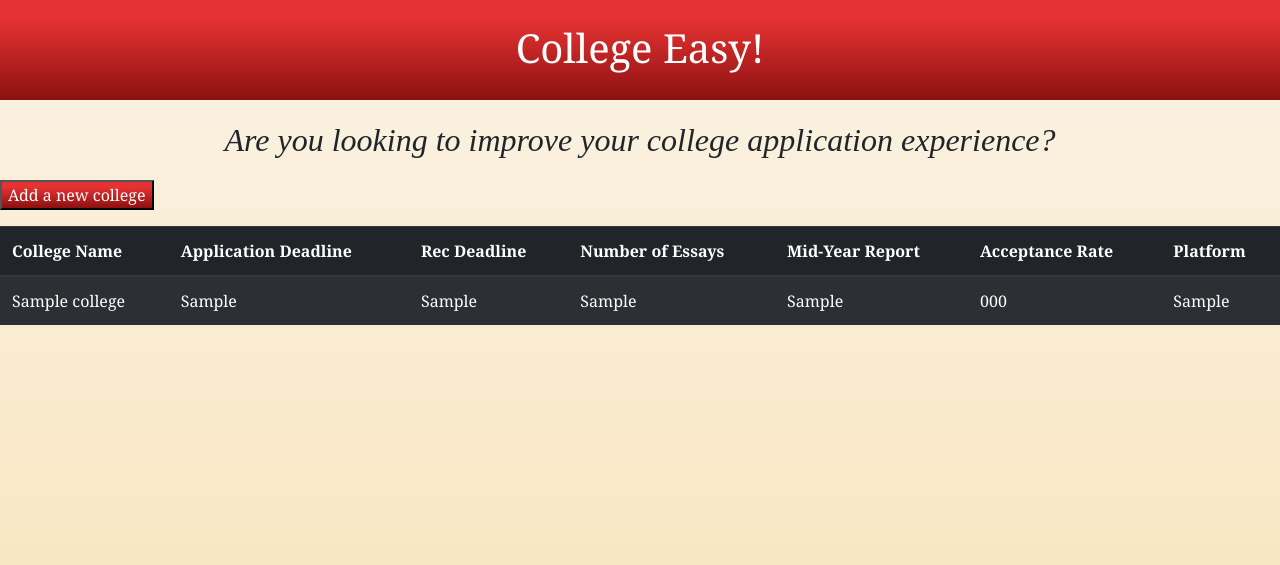
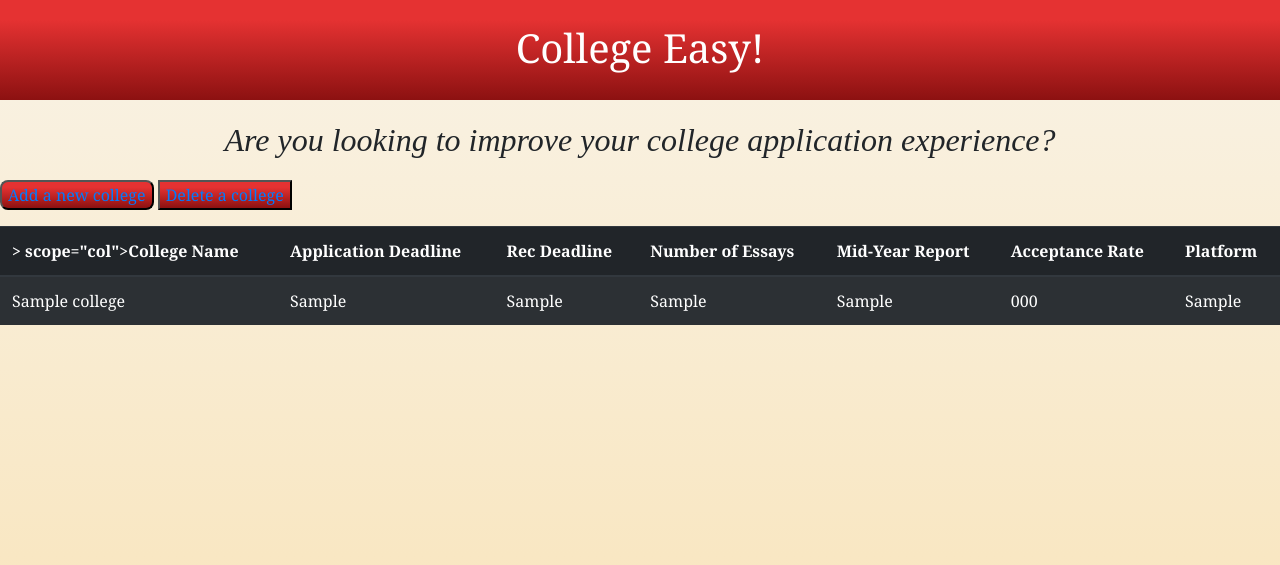
Before and after one commit to borao/college-easy, a Flask app: page / in a window 1280 px wide. Shown: the part 56-621 px from the top of the page. Run offline with Flask 2, Linux system fonts and the light colour scheme; tables that the repository leaves empty hold one stand-in row (values such as "Sample post"); some libraries are stand-ins or nearby versions.

Commit message:
WIP Wrap nav bar in div

```diff
--- a/templates/add_college.html
+++ b/templates/add_college.html
@@ -1,7 +1,7 @@
 <!DOCTYPE html>
 <html lang="en">
 <head>
-  <title>Bootstrap Example</title>
+  <title>College Easy! - New College</title>
   <meta charset="utf-8">
   <meta name="viewport" content="width=device-width, initial-scale=1">
   <link rel="stylesheet" href="https://maxcdn.bootstrapcdn.com/bootstrap/4.2.1/css/bootstrap.min.css">
--- a/templates/index.html
+++ b/templates/index.html
@@ -17,6 +17,7 @@
         height: 100%;}
     </style>
 
+<div>
   <nav class="navbar navbar-expand-sm bg-dark navbar-dark">
     <ul class="navbar-nav">
       <li class="nav-item active">
@@ -42,16 +43,23 @@
   <i>Are you looking to improve your college application experience?</i>
   </center>
 </font> </p>
+</div>
 
+<button style="background: linear-gradient(to bottom, #E53232 20%, #8C1111 100%); color:#ffffff; border-radius: 8px">
+  <font face=georgia>
+    <a href="/add_college" role="button">Add a new college</a>
+</button>
 <button style="background: linear-gradient(to bottom, #E53232 20%, #8C1111 100%); color:#ffffff">
   <font face=georgia>
-    Add a new college
+    <a href="#" role="button">
+  Delete a college
+</a>
 </button>
 
   <table class="table table-striped table-dark">
     <thead>
       <tr>
-        <th scope="col">College Name</th>
+        <th <!--style="color: #E53232"-->> scope="col">College Name</th>
         <th scope="col">Application Deadline</th>
         <th scope="col">Rec Deadline</th>
         <th scope="col">Number of Essays</th>
```
